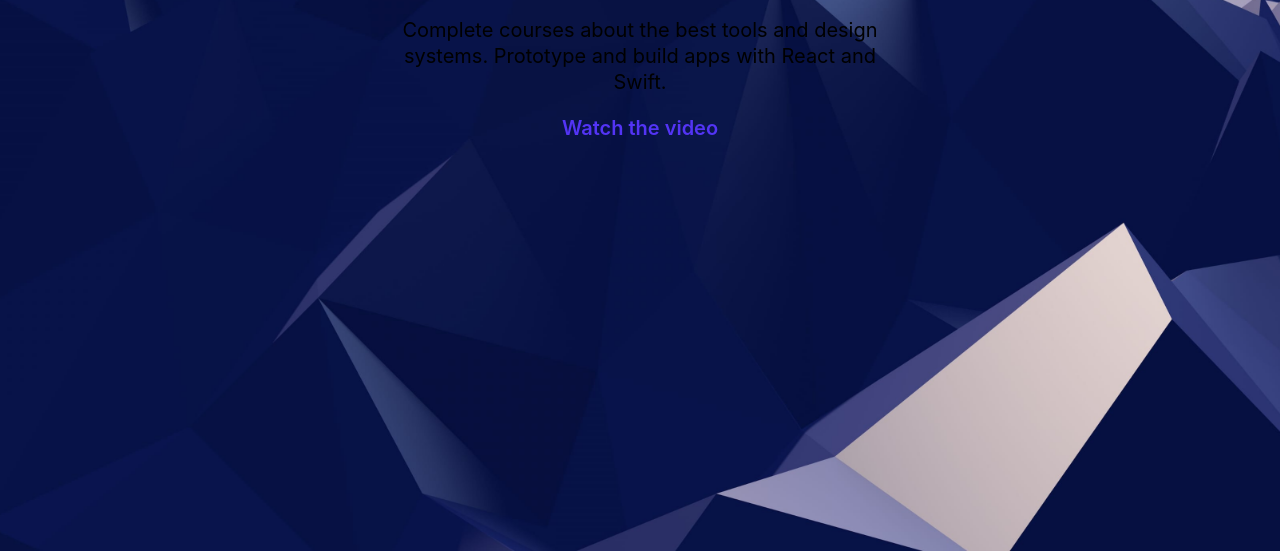
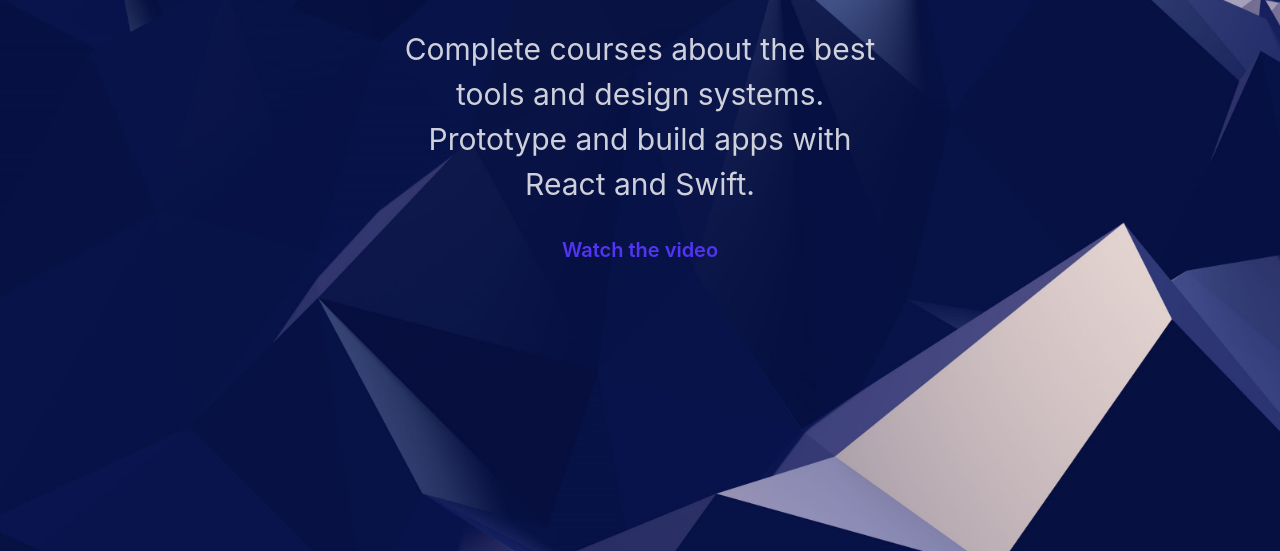
Before and after one commit to paisanousa/my-react-app-gatsby, a Gatsby site: page / in a window 1280 px wide. Shown: the part 369-920 px from the top of the page. Built offline with nearby package versions, Linux system fonts and the light colour scheme; Gatsby itself is replaced by a stand-in of ours.

Commit message:
style p in Hero class

```diff
--- a/src/components/layout.css
+++ b/src/components/layout.css
@@ -32,3 +32,9 @@ a {
   font-size: 60px;
   line-height: 1.2;
 }
+
+.Hero p {
+  color: rgba(255, 255, 255, 0.8);
+  font-size: 30px;
+  line-height: 1.5;
+}
```
